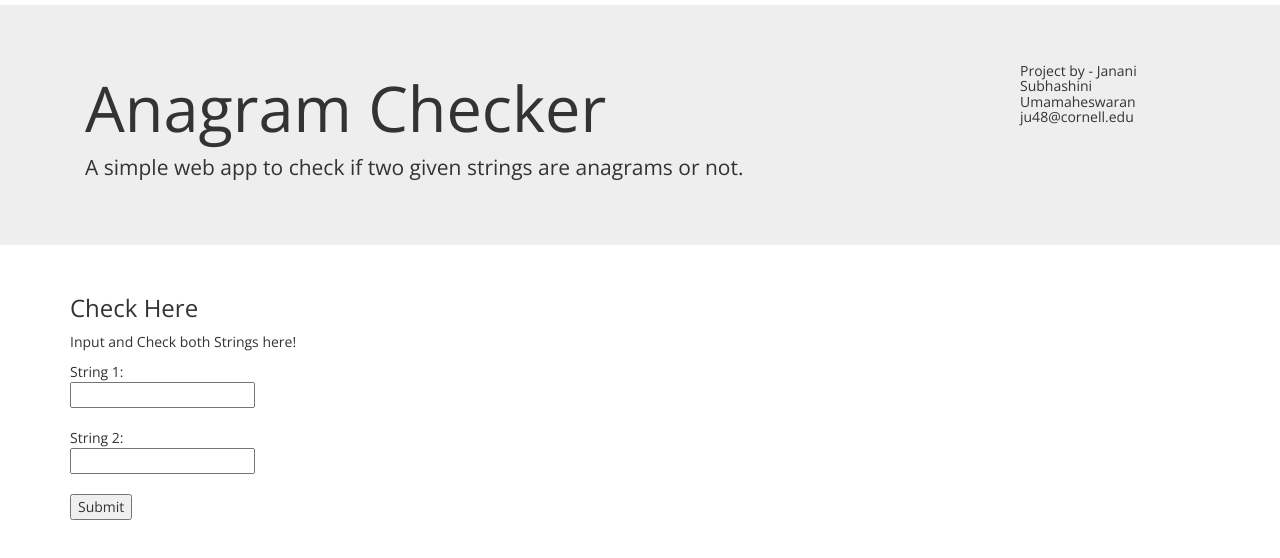
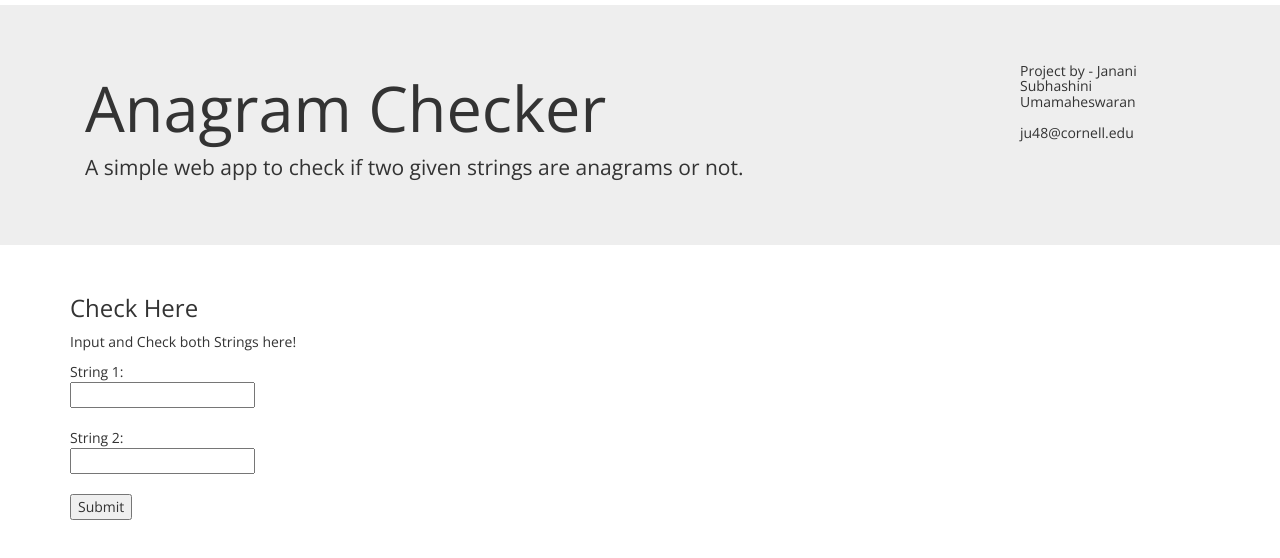
Before and after one commit to ujansub/AnagramChecker, a plain HTML site: page index.html in a window 1280 px wide. Drawn offline with nearby package versions, Linux system fonts and the light colour scheme.

Commit message:
Update index.html

```diff
--- a/index.html
+++ b/index.html
@@ -23,7 +23,7 @@
         <p class="col-lg-8">
             A simple web app to check if two given strings are anagrams or not.
         </p>
-        <h5>Project by - Janani Subhashini Umamaheswaran<br>ju48@cornell.edu<br></h5>
+        <h5>Project by - Janani Subhashini Umamaheswaran<br><br>ju48@cornell.edu<br></h5>
         <p></p>
 
 
```
